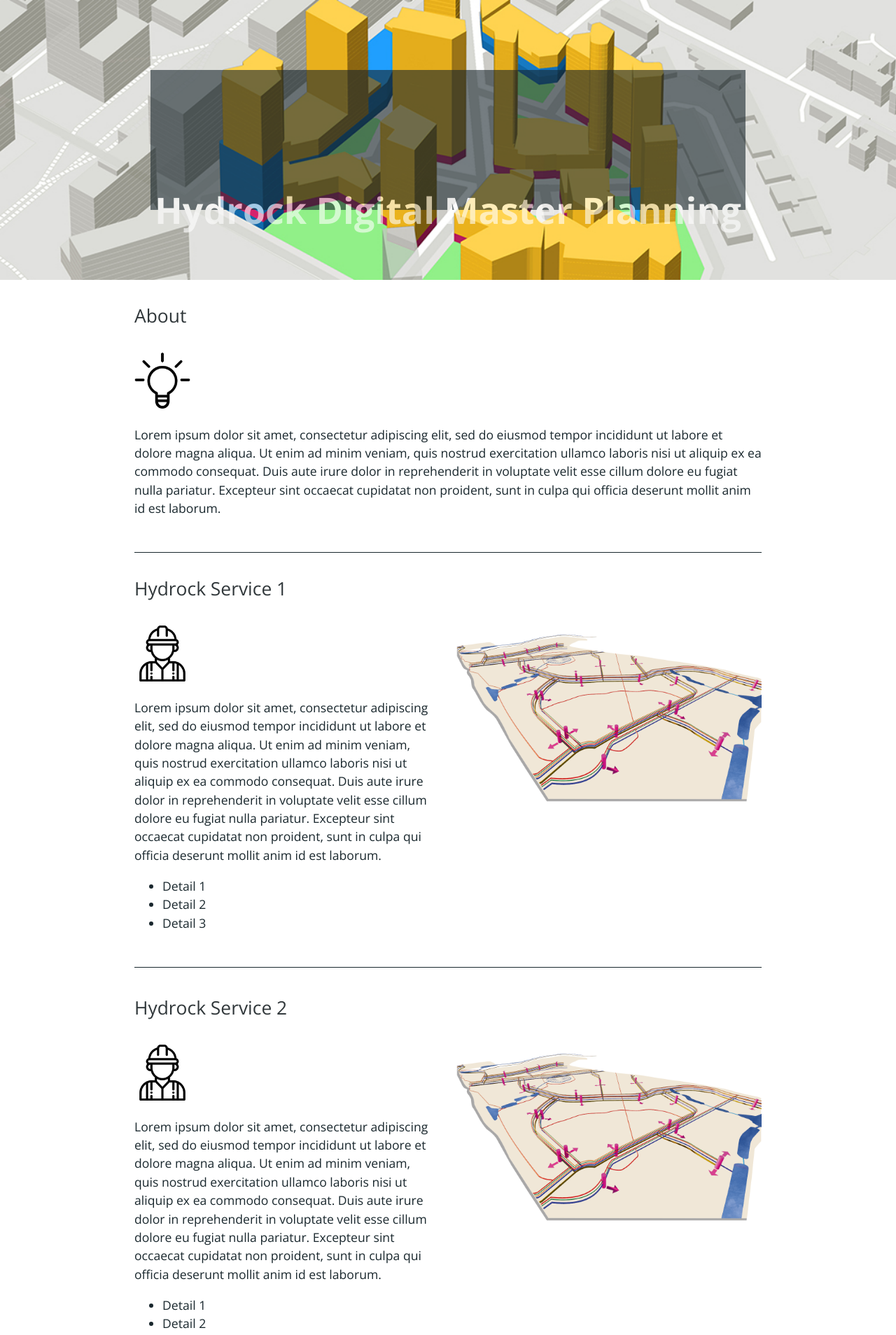
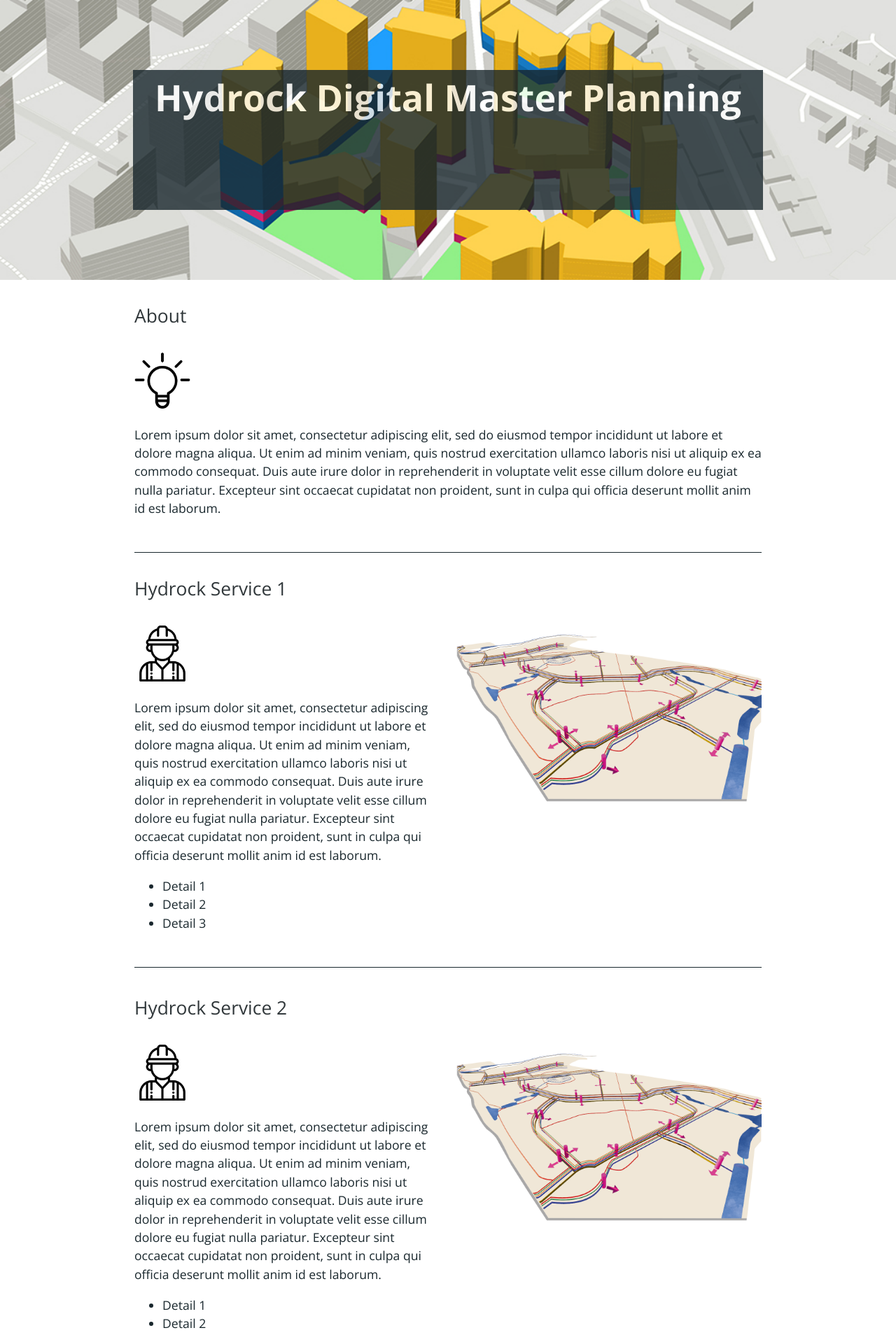
Before and after one commit to HydrockEngineering/DigitalMasterPlanning, a Jekyll site: the page built from index.md, in a window 1280 px wide. Shown: the top 1908 px of the page at 70% size. Built offline with Jekyll 4.4.1, drawn with Linux system fonts in a browser that asks for light colours; our own code applies the rules of GitHub Pages for plain Markdown files.

Commit message:
Update jekyll-theme-cayman.scss

```diff
--- a/_sass/jekyll-theme-cayman.scss
+++ b/_sass/jekyll-theme-cayman.scss
@@ -136,8 +136,8 @@
 
 .banner-text {
     background-color:#19272d;
-    opacity: 0.6;
-    width: 850px;
+    opacity: 0.8;
+    width: 900px;
     height:200px;
     position: absolute;
     top: 50%;
@@ -145,11 +145,10 @@
     margin-top: -100px;
     margin-right: 0;
     margin-bottom: 0;
-    margin-left: -425px;
+    margin-left: -450px;
 }
 
 .project-name {
-  line-height:400px;
   margin-top: 0;
   margin-bottom: 0.1rem;
 
```
